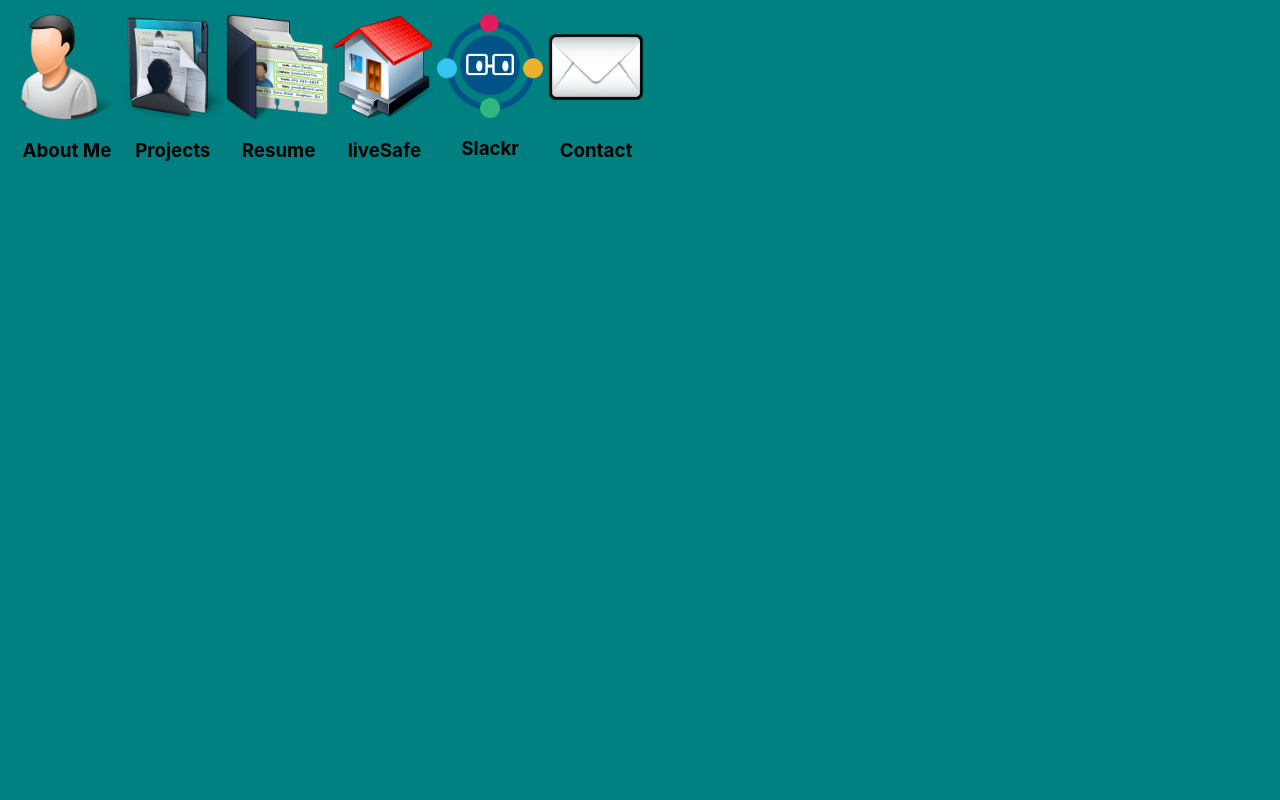
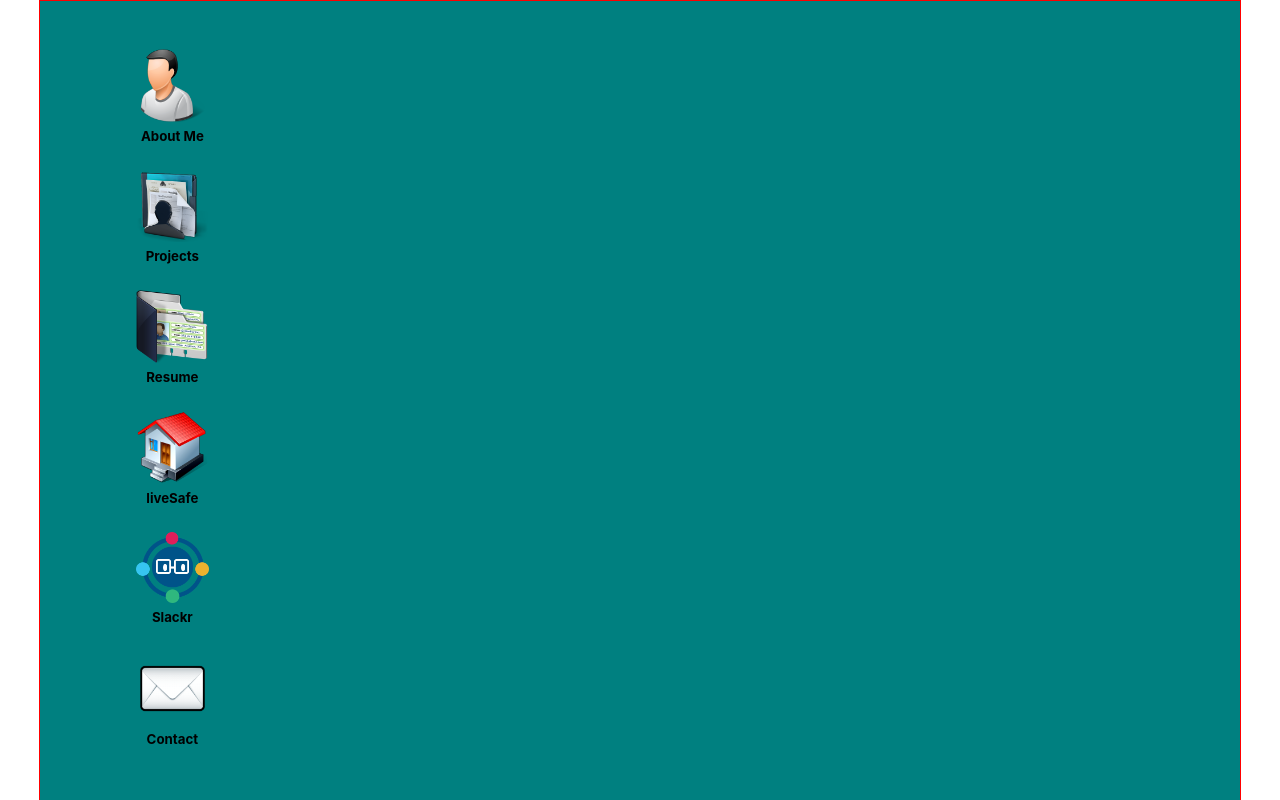
Before and after one commit to thirdeyeclub/letter, a React (Create React App) app in the folder client/: page / in a window 1280 px wide. Shown: the top 800 px of the page. Built offline with nearby package versions, Linux system fonts and the light colour scheme.

Commit message:
refactored desktop removed draggablity FOR NOW

```diff
--- a/client/src/App.js
+++ b/client/src/App.js
@@ -1,7 +1,7 @@
 import React, { Component } from 'react';
 import './App.sass';
 import Desktop from './comp/Desktop'
-import Soon from "./comp/Soon"
+// import Soon from "./comp/Soon"
 
 
 class App extends Component {
--- a/client/src/comp/Desktop.js
+++ b/client/src/comp/Desktop.js
@@ -1,5 +1,4 @@
-import React, { Component } from "react";
-import interact from "interactjs";
+import React from "react";
 import "./desktop.sass";
 
 //icons
@@ -10,109 +9,51 @@ import liveSafe from "../assets/livesafe.png";
 import Slackr from "../assets/slackr.png"
 import Contact from "../assets/mail.png"
 
-//draggle funtion
-interact(".draggable").draggable({
-  // enable inertial throwing
-  inertia: false,
-  // keep the element within the area of it's parent
-  modifiers: [
-    interact.modifiers.restrictRect({
-      restriction: "parent",
-      endOnly: true
-    })
-  ],
-  // enable autoScroll
-  autoScroll: true,
-
-  // call this function on every dragmove event
-  onmove: dragMoveListener,
-  // call this function on every dragend event
-  onend: function(event) {
-    var textEl = event.target.querySelector("p");
-
-    textEl &&
-      (textEl.textContent =
-        "moved a distance of " +
-        Math.sqrt(
-          (Math.pow(event.pageX - event.x0, 2) +
-            Math.pow(event.pageY - event.y0, 2)) |
-            0
-        ).toFixed(2) +
-        "px");
-  }
-});
-
-function dragMoveListener(event) {
-  var target = event.target;
-  // keep the dragged position in the data-x/data-y attributes
-  var x = (parseFloat(target.getAttribute("data-x")) || 0) + event.dx;
-  var y = (parseFloat(target.getAttribute("data-y")) || 0) + event.dy;
-
-  // translate the element
-  target.style.webkitTransform = target.style.transform =
-    "translate(" + x + "px, " + y + "px)";
-
-  // update the posiion attributes
-  target.setAttribute("data-x", x);
-  target.setAttribute("data-y", y);
-}
-
-// this is used later in the resizing and gesture demos
-window.dragMoveListener = dragMoveListener;
-
 
 const openSlackr = () =>{window.location.href = 'https://slackrs-app.netlify.com/'}
 
 const openLiveSafe = ()=>{window.location.href ='https://livesafe.netlify.com/'}
-export default class Desktop extends Component {
-  render() {
+export default function Desktop() {
+
+
     return (
       <>
         <div className="desktop">
-          <div class="draggable">
-            <div id="drag-1">
+
+            <div className="draggable" id="drag">
               <img src={RememberMe} alt="x" />
-              <h3>About Me</h3>
+              <h5>About Me</h5>
             </div>
-          </div>
 
-          <div class="draggable">
-            <div id="drag-2">
+            <div id="drag" className="draggable">
               <img src={Projects} alt="x" />
-              <h3>Projects</h3>
+              <h5>Projects</h5>
             </div>
-          </div>
 
-          <div class="draggable">
-            <div id="drag-2">
+            <div id="drag" className="draggable">
               <img src={Rwq} alt="x"/>
-              <h3>Resume</h3>
+              <h5>Resume</h5>
             </div>
-          </div>
 
-          <div class="draggable">
-            <div id="drag-2">
+            <div id="drag" className="draggable">
               <img src={liveSafe}alt="x" onDoubleClick={openLiveSafe}/>
-              <h3>liveSafe</h3>
+              <h5>liveSafe</h5>
             </div>
-          </div>
 
-          <div class="draggable" >
-            <div id="drag-2" >
+
+            <div id="drag" className="draggable">
               <img src={Slackr}alt="x" onDoubleClick={openSlackr}/>
-              <h3>Slackr</h3>
+              <h5>Slackr</h5>
             </div>
-          </div>
 
-          <div class="draggable">
-            <div id="drag-2" >
+          <div id="drag" className="draggable">
               <img src={Contact} alt="x"/>
-              <h3>Contact</h3>
-            </div>
+              <h5>Contact</h5>
           </div>
 
         </div>
       </>
     );
-  }
+
+
 }
--- a/client/src/comp/desktop.sass
+++ b/client/src/comp/desktop.sass
@@ -1,31 +1,33 @@
 body
-    width: 90%
-    height: 90%
-    background-image: url('../assets/bg.png')
+    display: flex
+    justify-content: center
     // font-family: "Questrial", sans-serif
     // background-color: #ffffff
     // background-image: linear-gradient(45deg, #ffffff 25%, transparent 25%, transparent 75%, #ffffff 75%, #ffffff), linear-gradient(135deg, rgba(255,217,102,1) 0%,rgba(214,4,189,1) 99%,rgba(214,4,189,1) 99%)
     // background-size: 30px 30px
     background-position: 0 0
     overflow: hidden
+    cursor: pointer
     // animation: slide 4s infinite linear
-#drag-1
-    height: 105.8px
-    width: 105.8px
+#drag
+    height: 72.7px
+    width: 72.7px
     display: flex
     flex-direction: column
     text-align: center
-    margin: 13.3% 13.3%
+    margin: 4% 13.3% 0% 8%
+    h5
+        margin-top: 6px
 
-#drag-2
-    height: 105.8px
-    width: 105.8px
+.desktop
+    background-image: url('../assets/bg.png')
+    width: 1200px
+    height: 1200px
     display: flex
     flex-direction: column
-    text-align: center
-    margin: 13.3% 13.3% 13.3% 13.3%
+    border: solid red 1px
 
-.desktop
-    max-width: 90%
-    max-height: 90%
-    display: flex
+.draggable
+    cursor: pointer
+    touch-action: none
+    user-select: none
```
Also changed, not shown: 1 other file (tests, documents, lock files or other folders).
